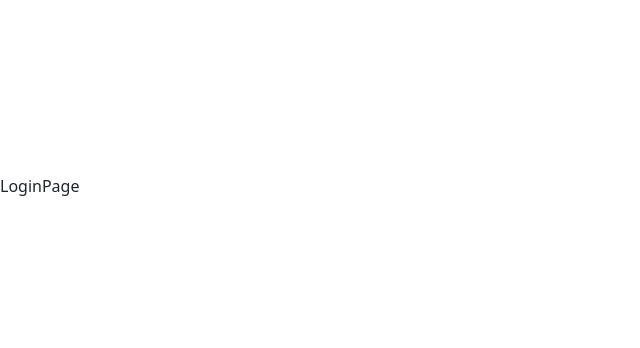
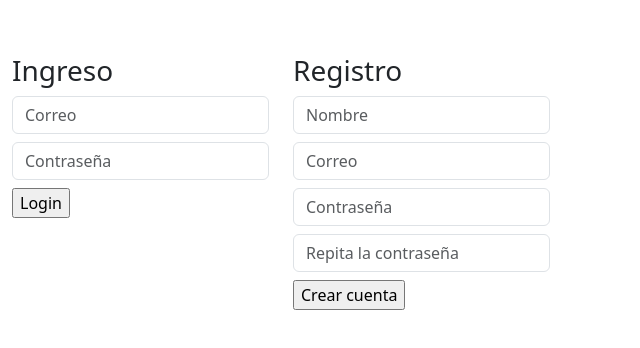
Before and after one commit to CJ-arg/Calendar-App, a React (Vite) app: page /auth in a window 1280 px wide. Shown: the part 214-562 px from the top of the page, without its empty margins (0-640 px from the left). Built offline with nearby package versions, Linux system fonts and the light colour scheme.

Commit message:
login page

```diff
--- a/src/auth/pages/LoginPage.jsx
+++ b/src/auth/pages/LoginPage.jsx
@@ -2,6 +2,77 @@ import React from 'react'
 
 export const LoginPage = () => {
   return (
-    <div>LoginPage</div>
+    <div className="container login-container">
+      <div className="row">
+        <div className="col-md-6 login-form-1">
+          <h3>Ingreso</h3>
+          <form>
+            <div className="form-group mb-2">
+              <input
+                type="text"
+                className="form-control"
+                placeholder="Correo"
+              />
+            </div>
+            <div className="form-group mb-2">
+              <input
+                type="password"
+                className="form-control"
+                placeholder="Contraseña"
+              />
+            </div>
+            <div className="form-group mb-2">
+              <input
+                type="submit"
+                className="btnSubmit"
+                value="Login"
+              />
+            </div>
+          </form>
+        </div>
+
+        <div className="col-md-6 login-form-2">
+          <h3>Registro</h3>
+          <form>
+            <div className="form-group mb-2">
+              <input
+                type="text"
+                className="form-control"
+                placeholder="Nombre"
+              />
+            </div>
+            <div className="form-group mb-2">
+              <input
+                type="email"
+                className="form-control"
+                placeholder="Correo"
+              />
+            </div>
+            <div className="form-group mb-2">
+              <input
+                type="password"
+                className="form-control"
+                placeholder="Contraseña"
+              />
+            </div>
+
+            <div className="form-group mb-2">
+              <input
+                type="password"
+                className="form-control"
+                placeholder="Repita la contraseña"
+              />
+            </div>
+
+            <div className="form-group mb-2">
+              <input
+                type="submit"
+                className="btnSubmit"
+                value="Crear cuenta" />
+            </div>
+          </form>
+        </div>
+      </div>
+    </div>
   )
 }
```
